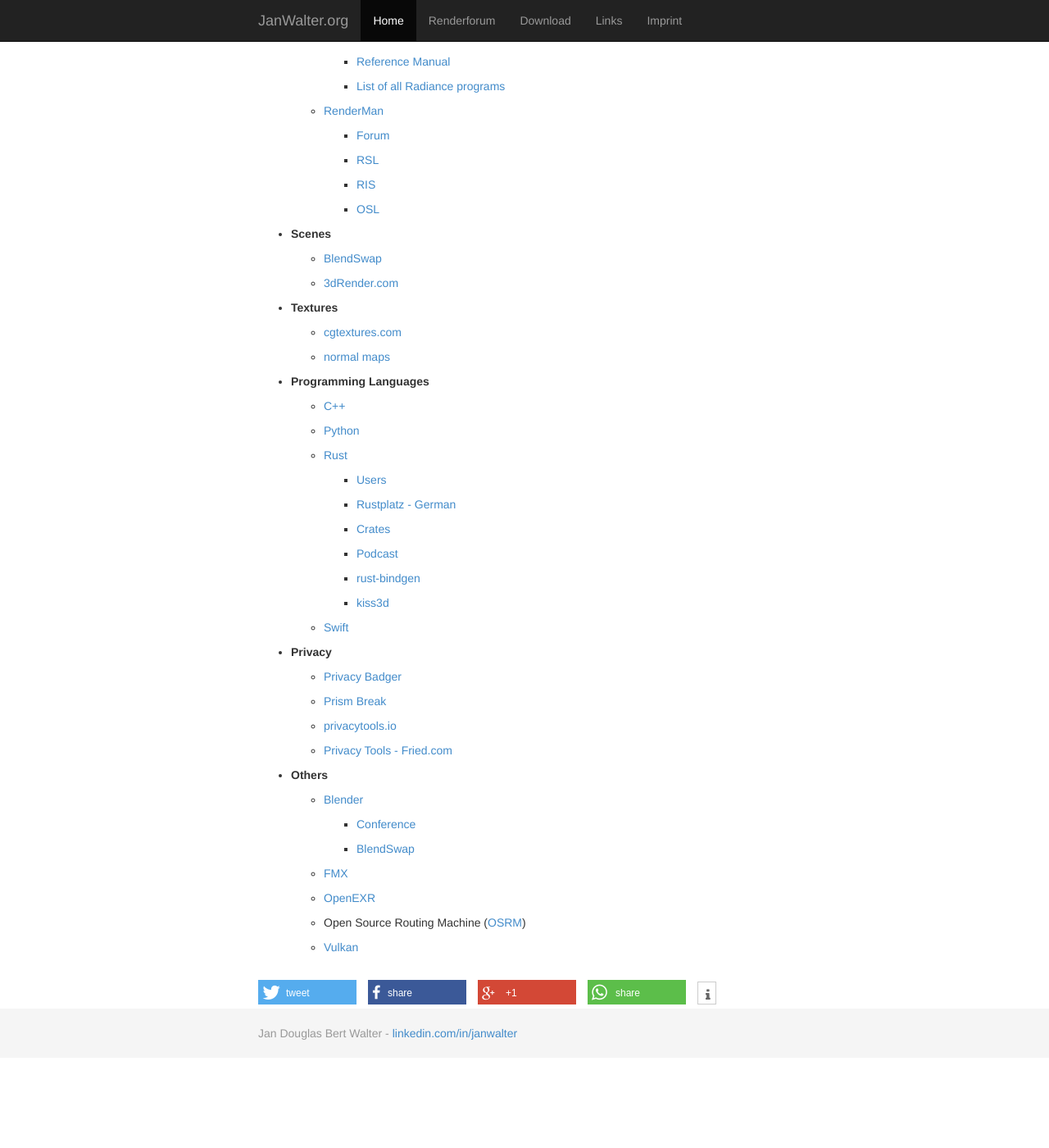
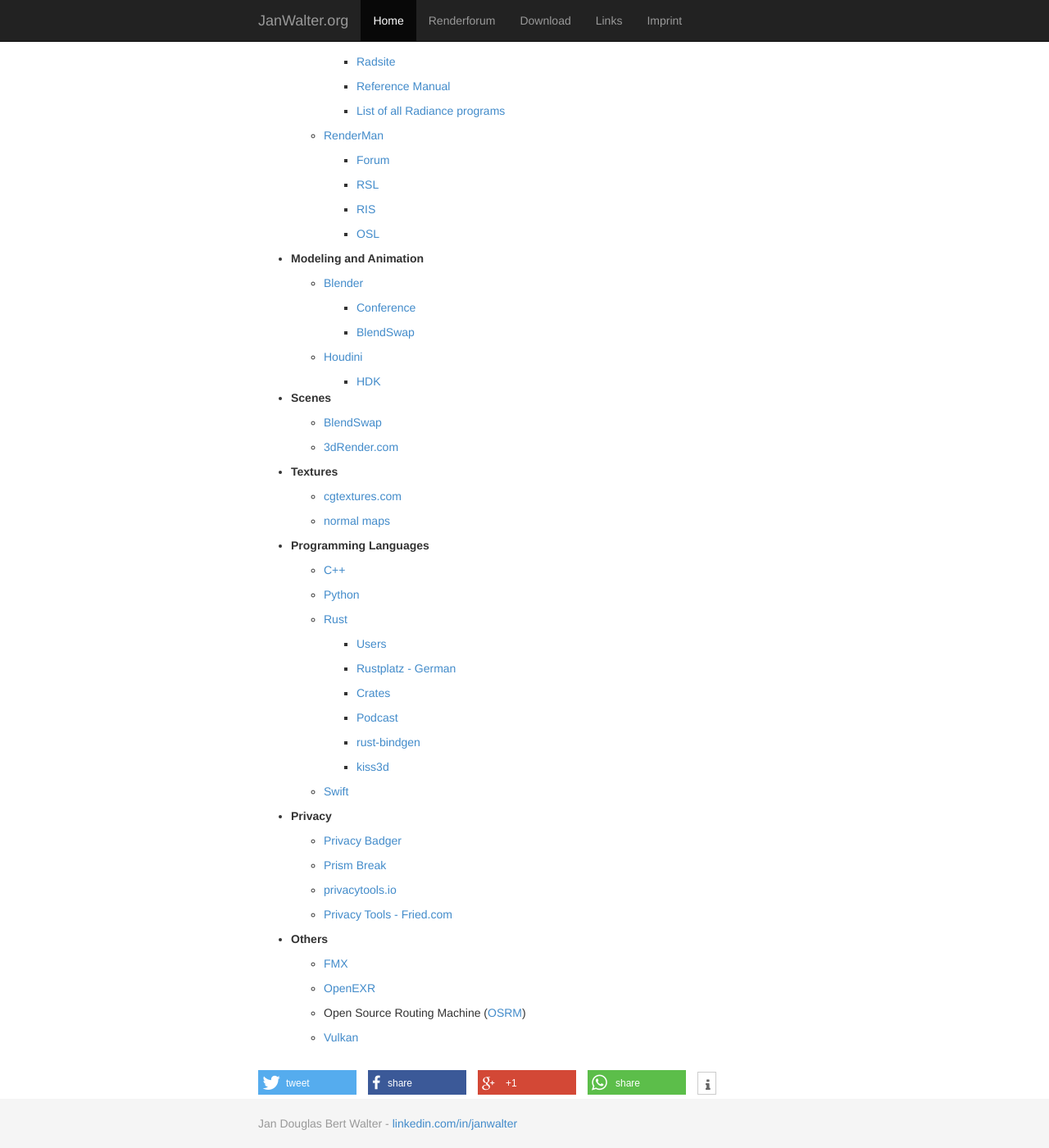
Before and after one commit to wahn/jan_walter_org, a Jekyll site: the page built from links/index.md, in a window 1280 px wide and 1400 px high, scrolled down 1515 px. Shown: the whole window at 82% size. Built offline with Jekyll 4.4.1, drawn with Linux system fonts in a browser that asks for light colours; Markdown is read by kramdown in place of the engine named in the settings; before the commit the page ends 2805 px from its top, so only the background shows below that.

Commit message:
Add links for Houdini and it's HDK.

```diff
--- a/links/index.md
+++ b/links/index.md
@@ -44,6 +44,8 @@
         + [wahnsite org](https://github.com/wahn/wahnsite_org)
 
         + [Rust examples](https://github.com/wahn/Rust_Examples)
+
+        + [Houdini HDK Examples](https://github.com/wahn/Houdini_HDK_Examples)
 
     - [GitLab](https://gitlab.com)
 
@@ -123,6 +125,18 @@
 
         + [OSL](http://opensource.imageworks.com/?p=osl)
 
+* __Modeling and Animation__
+
+    - [Blender](http://www.blender.org)
+
+        + [Conference](http://www.blender.org/conference)
+
+        + [BlendSwap](http://www.blendswap.com)
+
+    - [Houdini](http://www.sidefx.com)
+
+        + [HDK](http://www.sidefx.com/docs/hdk15.0)
+
 * __Scenes__
 
     - [BlendSwap](http://www.blendswap.com)
```
Also changed, not shown: other parts of links/index.md (+0 -6 lines).
